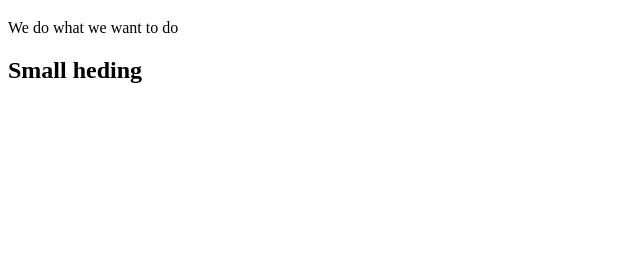
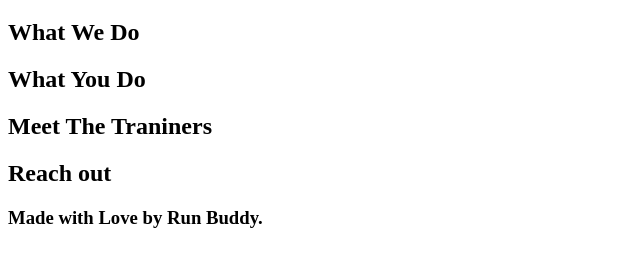
Before and after one commit to nelsonRoberts1968/run-buddy, a plain HTML site: page index.html in a window 1280 px wide. Shown: the part 61-328 px from the top of the page, without its empty margins (0-640 px from the left). Drawn offline with Linux system fonts and the light colour scheme.

Commit message:
added html outline and gitignore

```diff
--- a/index.html
+++ b/index.html
@@ -7,9 +7,46 @@
 </head>
 
 <body>
-    <h1>RUN BUDDY</h1>
-    We do what we want to do
-    <h2>Small heding</h2>
+
+    <!--Navigation-->
+    <header>
+        <h1>RUN BUDDY</h1>
+    </header>
+
+    <!--Hero section-->
+    <section>
+
+    </section>
+
+
+    <!--What we do section-->
+    <setion>
+        <h2>What We Do</h2>
+    </setion>
+
+
+    <!--"What you do" section-->
+    <section>
+        <h2>What You Do</h2>
+    </section>
+
+
+    <!--"Meet the trainers" section-->
+    <section>
+        <h2>Meet The Traniners</h2>
+    </section>
+
+
+    <!--"Reach out" section-->
+    <section>
+        <h2>Reach out</h2>
+    </section>
+
+
+    <!--footer-->
+    <footer>
+        <h3> Made with Love by Run Buddy.</h3>
+    </footer>
 </body>
 
 </html>
```
Also changed, not shown: 1 other file.
